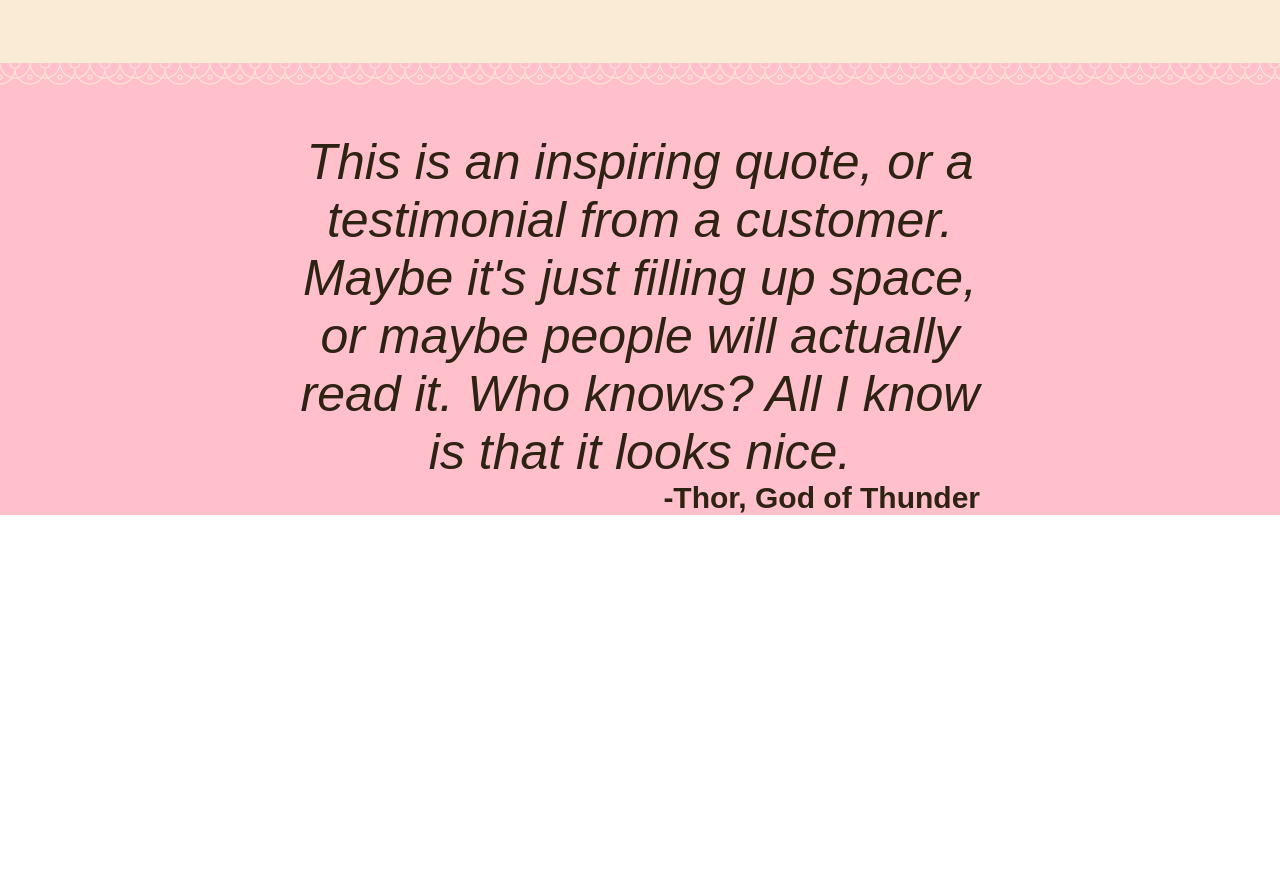
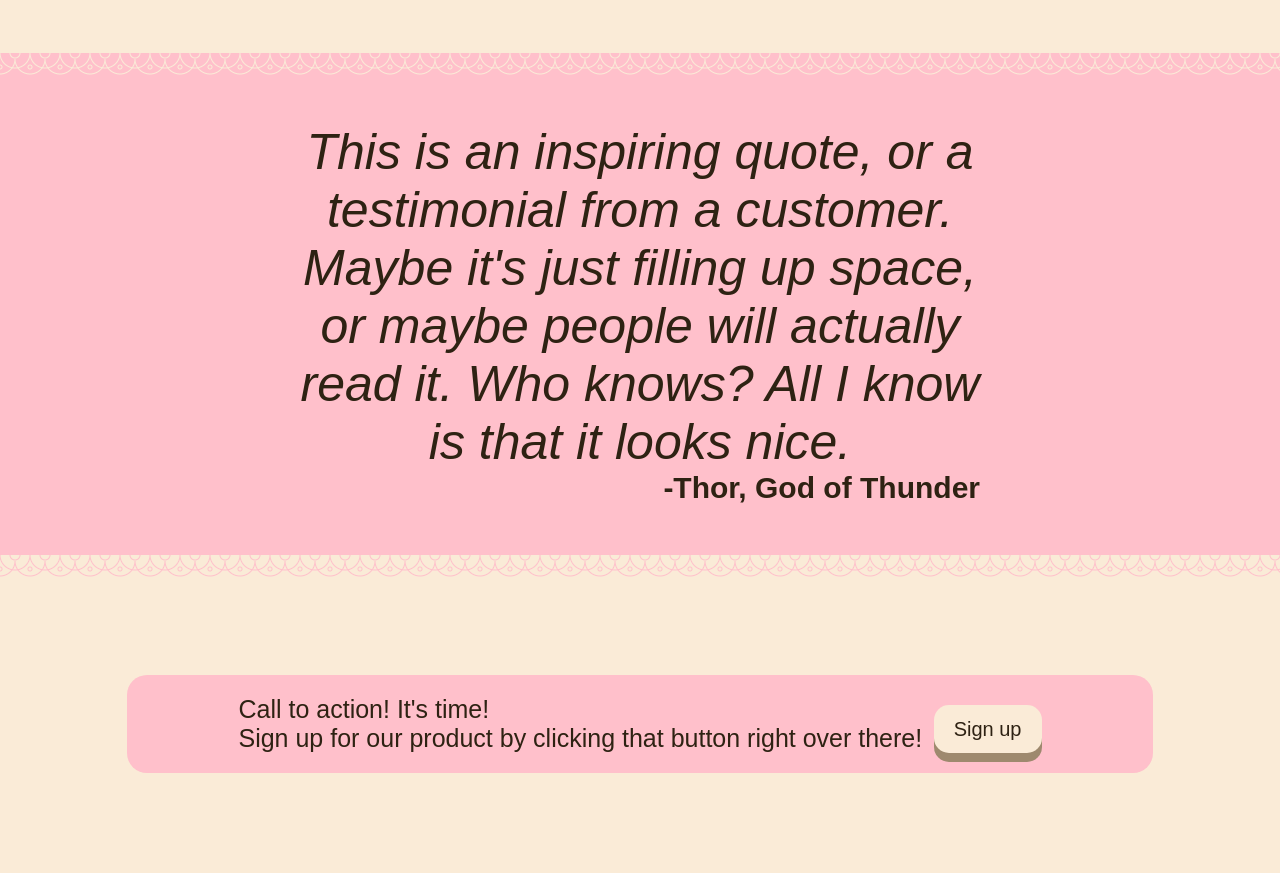
Before and after one commit to VeTOP/landing-page, a plain HTML site: page index.html in a window 1280 px wide. Shown: the part 1280-2153 px from the top of the page. Before the commit the page ends 1795 px from the top, so only its background shows below. Drawn offline with Linux system fonts and the light colour scheme; a web font is replaced by a local one.

Commit message:
Finished fourth section

```diff
--- a/index.html
+++ b/index.html
@@ -36,7 +36,6 @@
             </div>
         </section>
         <div class="lace three"></div>
-
         <section class="second">
             <h2>Some random information.</h2>
             <div class="box-3">
@@ -65,6 +64,16 @@
                 <p style="text-align:right;"><b style="font-size: 30px;">-Thor, God of Thunder</b></p>
             </div>
         </section>
+        <div class="lace three"></div>
+        <section class="fourth">
+            <div class="box-5">
+                <div class="box-6">
+                    <p>Call to action! It's time!</p>
+                    <p>Sign up for our product by clicking that button right over there!</p>
+                </div>
+                <button class="sign-in-button" type="button">Sign up</button>
+            </div>
+        </section>
     </main>
 
 </body>
--- a/style.css
+++ b/style.css
@@ -71,7 +71,7 @@ h1 {
 
     display: inline-block;
     padding: 10px 20px;
-    margin-top: 20px;
+    margin-top: 10px;
     font-size: 20px;
     cursor: pointer;
     text-align: center;
@@ -161,6 +161,21 @@ h2 {
 }
 
 .box-4 {
-    padding: 0px 300px 0px 300px;
+    padding: 0px 300px 50px 300px;
     background-color: pink;
 }
+
+.fourth {
+    background-color: antiquewhite;
+    padding: 50px 50px 100px 50px;
+}
+
+.box-5 {
+    display: flex;
+    justify-content: space-evenly;
+    background-color: pink;
+    padding: 20px 100px 20px 100px;
+    max-width: 70%;
+    margin: auto;
+    border-radius: 20px;
+}
```
